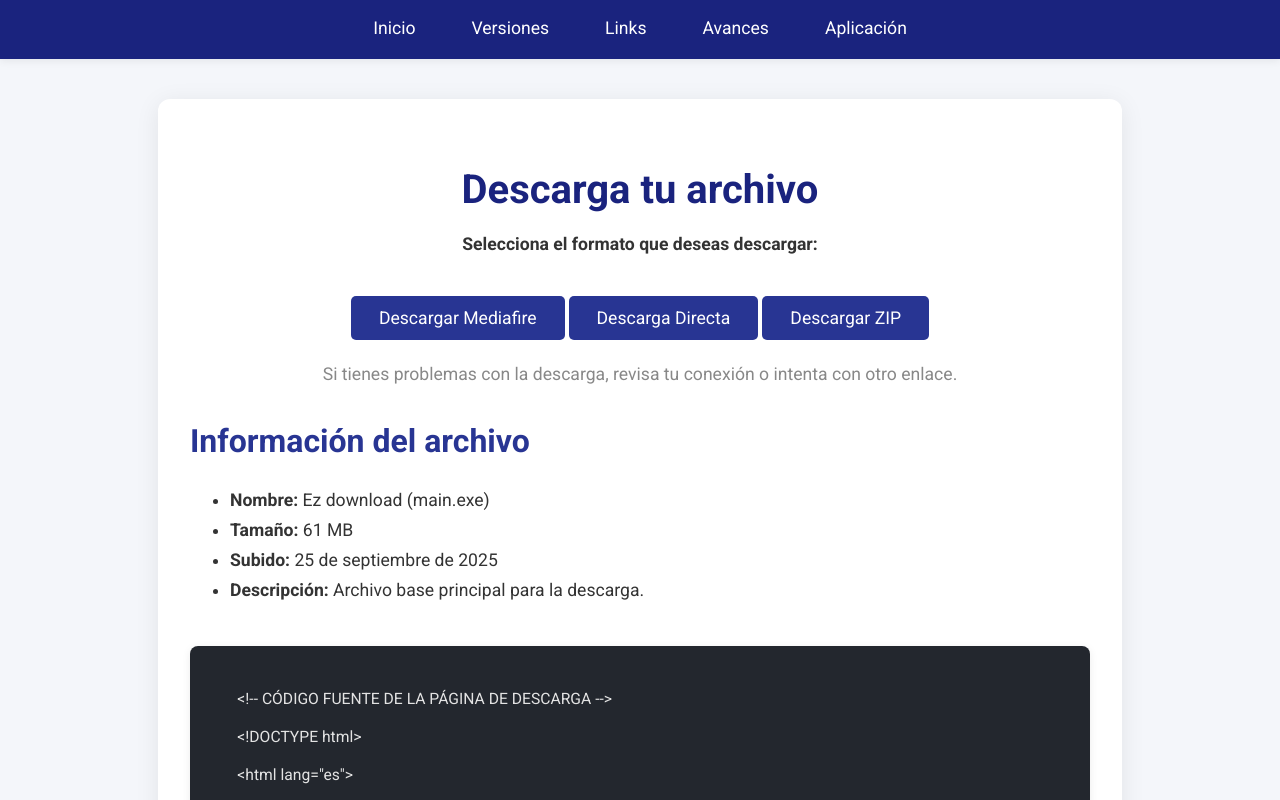
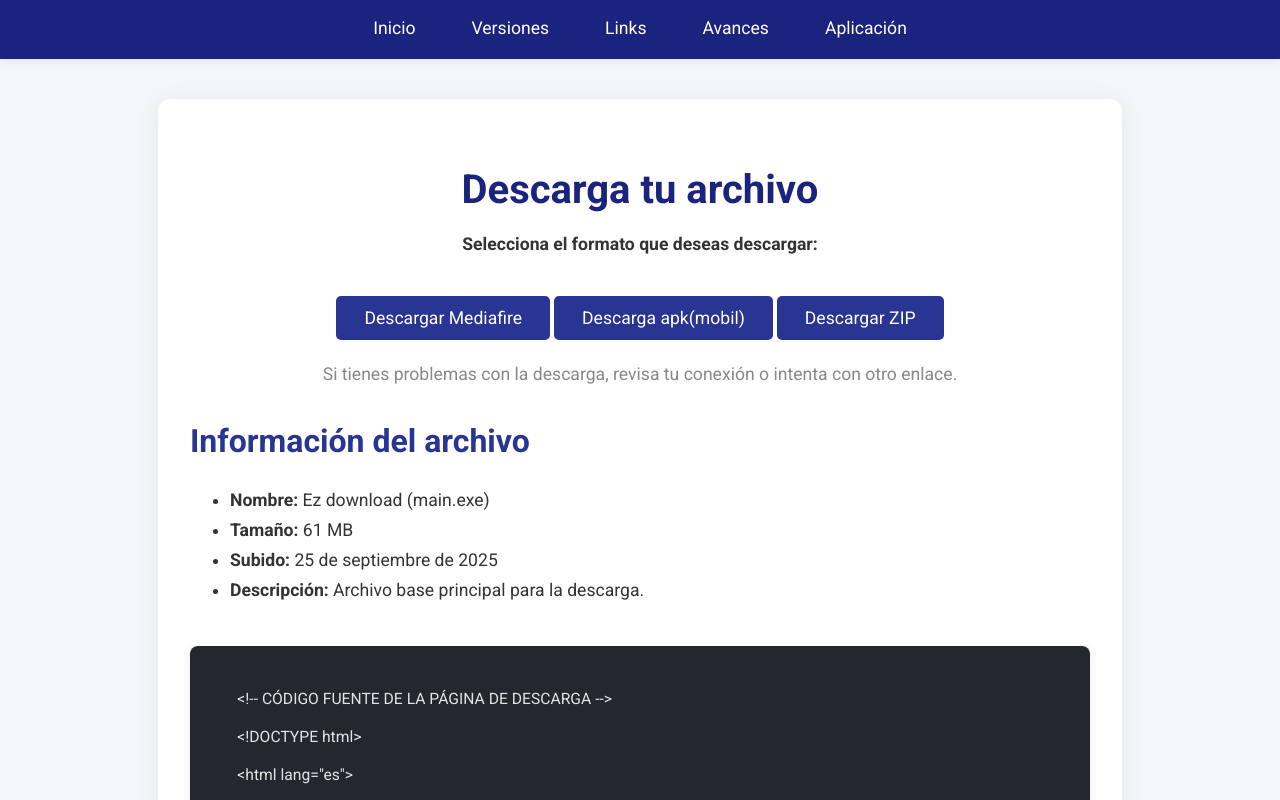
Before and after one commit to NathCursed/EzDownload, a plain HTML site: page descarga.html in a window 1280 px wide. Shown: the top 800 px of the page. Drawn offline with Linux system fonts and the light colour scheme.

Commit message:
Update descarga.html

```diff
--- a/descarga.html
+++ b/descarga.html
@@ -111,7 +111,7 @@
       <h1>Descarga tu archivo</h1>
       <p><strong>Selecciona el formato que deseas descargar:</strong></p>
       <a class="btn-descargar" href="https://www.mediafire.com/file/hyliljedm8nn092/EzDownload.exe/file" download>Descargar Mediafire</a>
-      <a class="btn-descargar" href="https://www.mediafire.com/file/5cbmkiifnr4d9pl/main.exe/file" download>Descarga Directa</a>
+      <a class="btn-descargar" href="https://www.mediafire.com/file/36tx6jp977sffb5/EzDownload_Android.apk/file" download>Descarga apk(mobil)</a>
       <a class="btn-descargar" href="https://www.mediafire.com/file/6165xunoxx1ak9b/EzDownload.zip/file" download>Descargar ZIP</a>
       <p style="margin-top:10px; color:#888;">Si tienes problemas con la descarga, revisa tu conexión o intenta con otro enlace.</p>
     </div>
```
